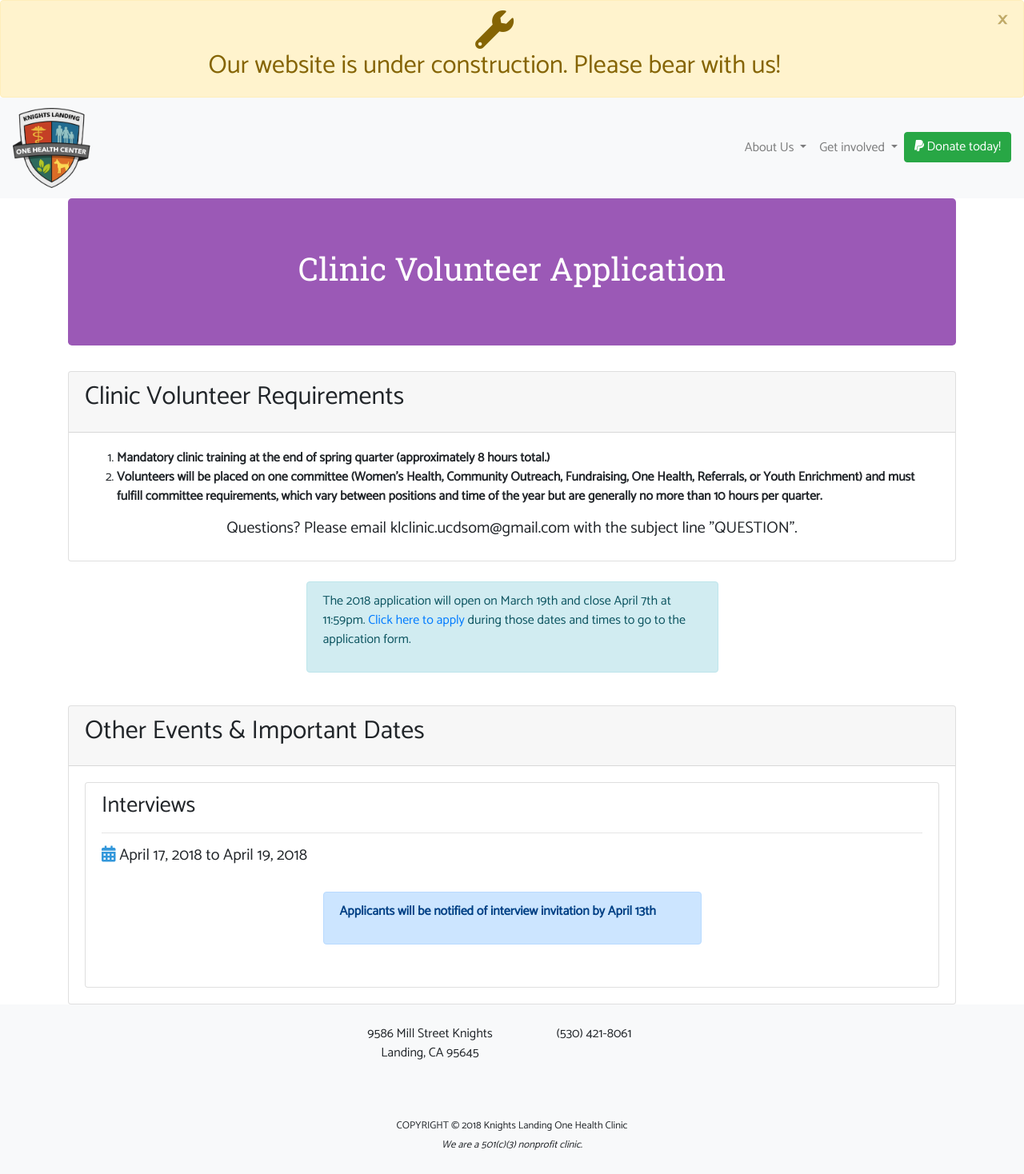
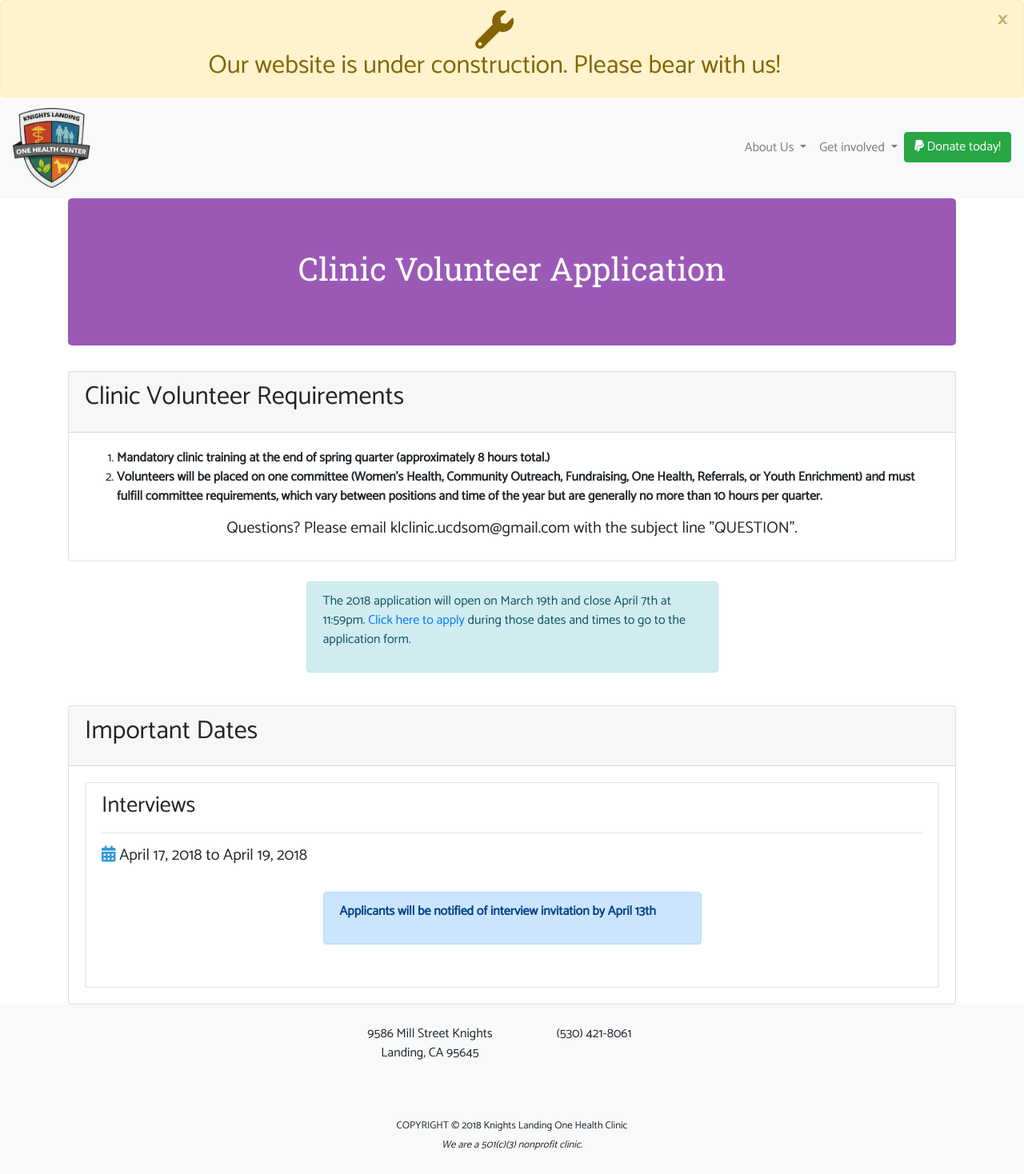
Before and after one commit to iwakoscott/knights-landing, a Jekyll site: the page built from get-involved/clinic-volunteer-application.markdown, in a window 1280 px wide. Shown: the whole page at 80% size. Built offline with Jekyll 4.4.1, drawn with Linux system fonts in a browser that asks for light colours; nearby versions of some CDN libraries.

Commit message:
remove Other Events from card title

```diff
--- a/_layouts/volunteer.html
+++ b/_layouts/volunteer.html
@@ -49,7 +49,7 @@
     {% if page['other events']%}
     <div class="card">
       <div class="card-header">
-        <h2 class="card-title">Other Events &amp; Important Dates</h2>
+        <h2 class="card-title">Important Dates</h2>
       </div>
       <div class="card-body">
         <ul class="list-group">
```
